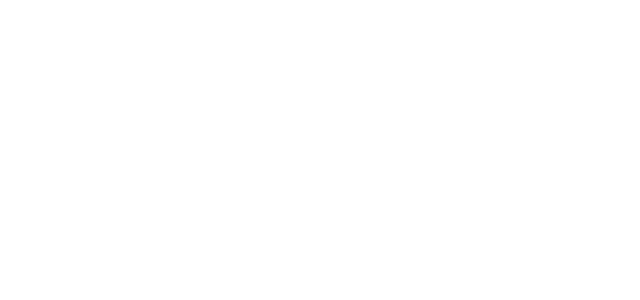
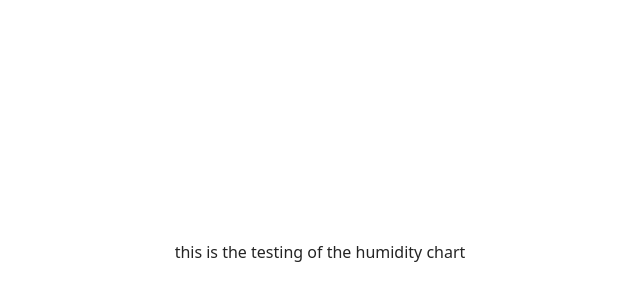
Before and after one commit to Agri40-Stage/test-project-iot-watch, a React (Vite) app in the folder test-project-iot/frontend/: page /humidity in a window 1280 px wide. Before the commit this address had no page. Shown: the part 148-448 px from the top of the page, without its empty margins (320-960 px from the left). Built offline with nearby package versions, Linux system fonts and the light colour scheme.

Commit message:
feat: just created the file of humidity chart component and also created the file of the Humidity Page in the pages folder nothing more

```diff
--- a/test-project-iot/frontend/src/App.jsx
+++ b/test-project-iot/frontend/src/App.jsx
@@ -4,8 +4,7 @@
 
 /*Pages */
 import Temperature from "./pages/Temperature"
-
-
+import HumidityChart from './components/HumidityChart';
 
 
 function App() {
@@ -15,6 +14,7 @@
 
       <Routes>
         <Route path="/" element={<Temperature />} />
+        <Route path="/humidity" element={<HumidityChart />} />
       </Routes>
 
 
--- /dev/null
+++ b/test-project-iot/frontend/src/components/HumidityChart.jsx
@@ -0,0 +1,9 @@
+import React from "react";
+
+const HumidityChart = ()=>{
+return(
+    <p>this is the testing of the humidity chart </p>
+)
+}
+
+export default HumidityChart;
--- /dev/null
+++ b/test-project-iot/frontend/src/pages/Humidity.jsx
@@ -0,0 +1,16 @@
+import React from 'react';
+
+/* Components */
+import Content from '../components/HumidityChart';
+import HumidityChart from '../components/HumidityChart';
+
+function Temperature(){
+    return(
+        <div className="w-screen max-w-screen min-h-screen bg-zinc-50">
+      <Header />
+      <HumidityChart />
+    </div>
+    )
+}
+
+export default Humidity;
```
